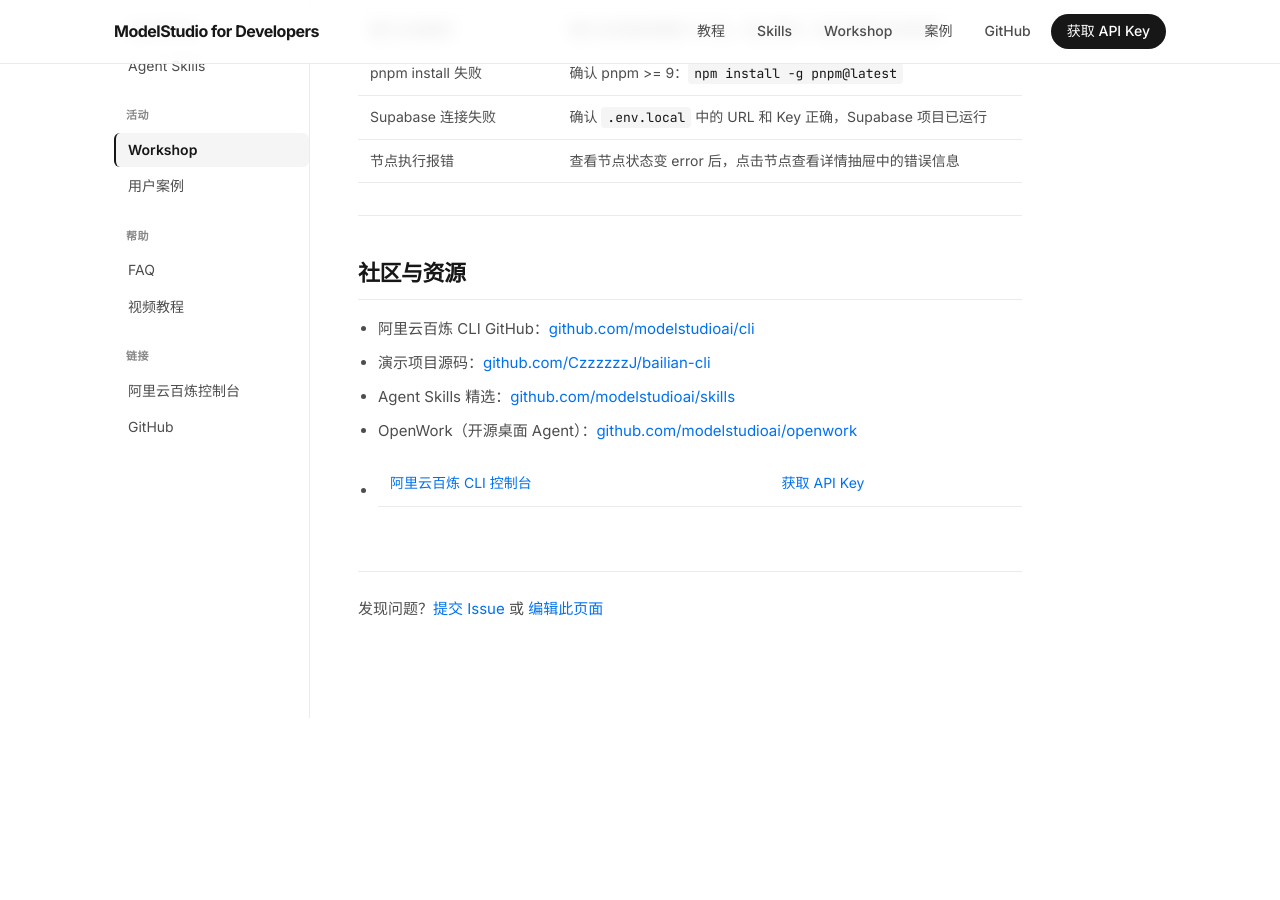
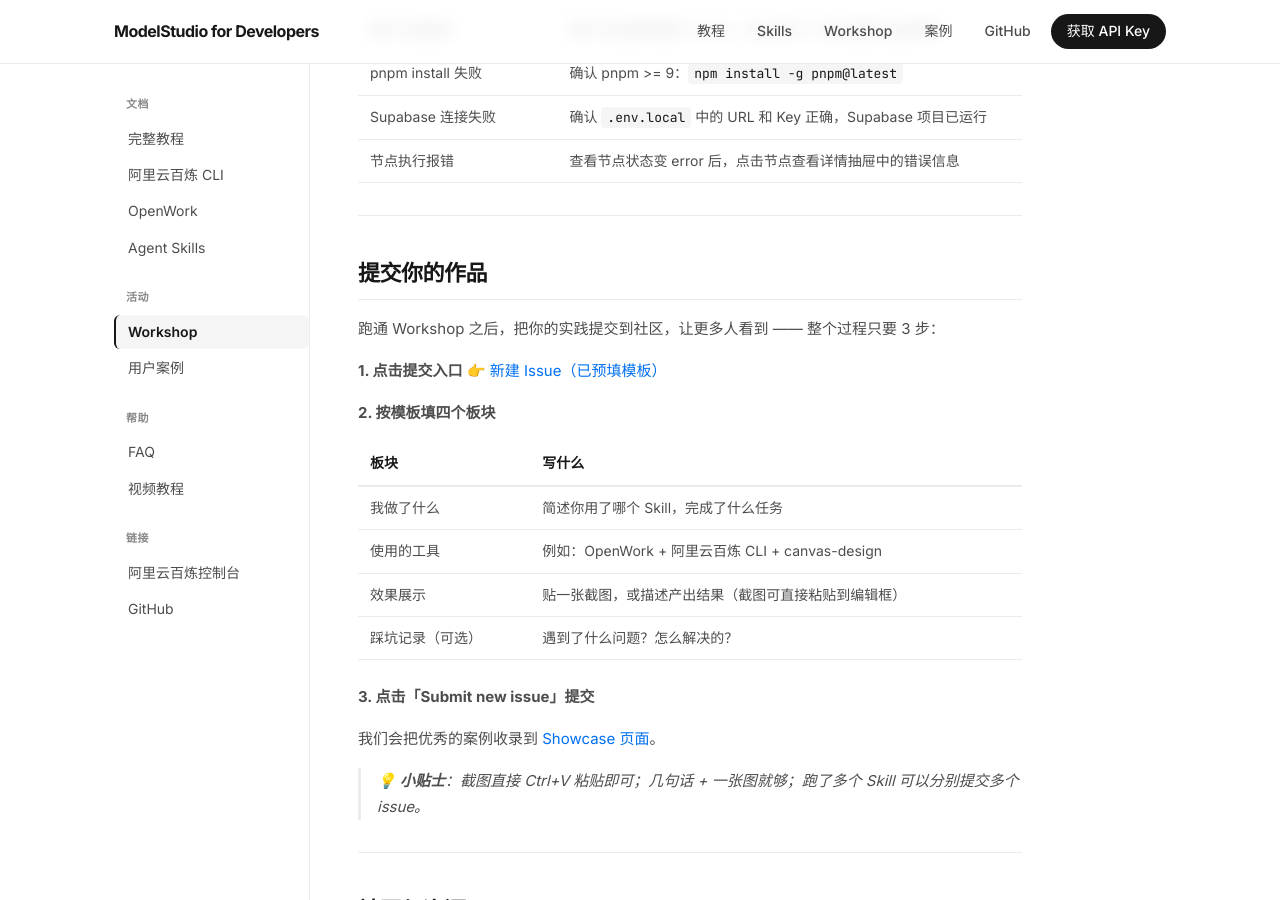
Before and after one commit to joeytoday/modelstudioai.github.io, a Jekyll site: the page built from workshop/index.md, in a window 1280 px wide and 900 px high, scrolled down 5429 px. Built offline with Jekyll 4.4.1, drawn with Linux system fonts in a browser that asks for light colours; before the commit the page ends 6147 px from its top, so only the background shows below that.

Commit message:
feat(workshop): add submission guide section with issue template link

```diff
--- a/workshop/index.md
+++ b/workshop/index.md
@@ -204,6 +204,29 @@ pnpm --filter @maidan/web exec next dev --turbopack -p 3030
 
 ---
 
+## 提交你的作品
+
+跑通 Workshop 之后，把你的实践提交到社区，让更多人看到 —— 整个过程只要 3 步：
+
+**1. 点击提交入口** 👉 [新建 Issue（已预填模板）](https://github.com/modelstudioai/modelstudioai.github.io/issues/new?template=showcase.md&title=%E3%80%90%E6%A1%88%E4%BE%8B%E3%80%91)
+
+**2. 按模板填四个板块**
+
+| 板块 | 写什么 |
+|------|--------|
+| 我做了什么 | 简述你用了哪个 Skill，完成了什么任务 |
+| 使用的工具 | 例如：OpenWork + 阿里云百炼 CLI + canvas-design |
+| 效果展示 | 贴一张截图，或描述产出结果（截图可直接粘贴到编辑框） |
+| 踩坑记录（可选） | 遇到了什么问题？怎么解决的？ |
+
+**3. 点击「Submit new issue」提交**
+
+我们会把优秀的案例收录到 [Showcase 页面](https://modelstudioai.github.io/showcase/)。
+
+> 💡 **小贴士**：截图直接 Ctrl+V 粘贴即可；几句话 + 一张图就够；跑了多个 Skill 可以分别提交多个 issue。
+
+---
+
 ## 社区与资源
 
 - 阿里云百炼 CLI GitHub：[github.com/modelstudioai/cli](https://github.com/modelstudioai/cli)
```
